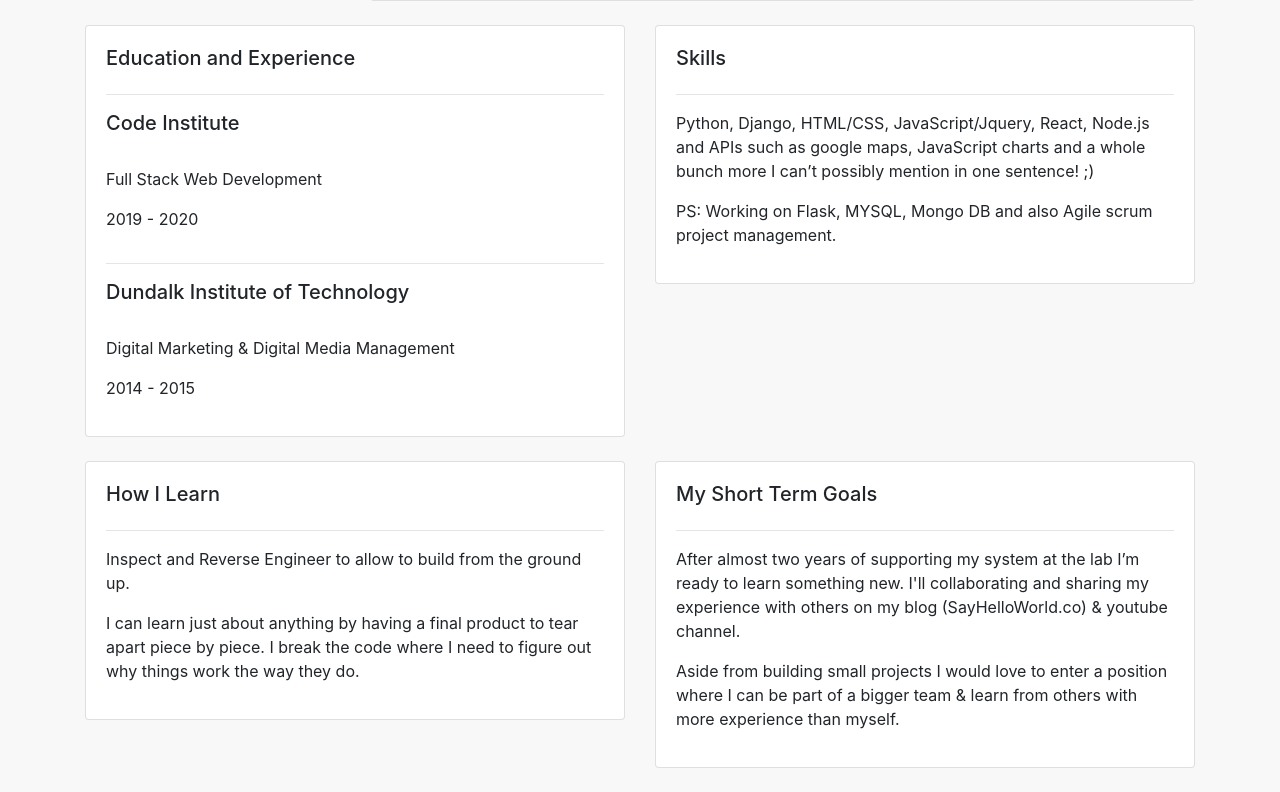
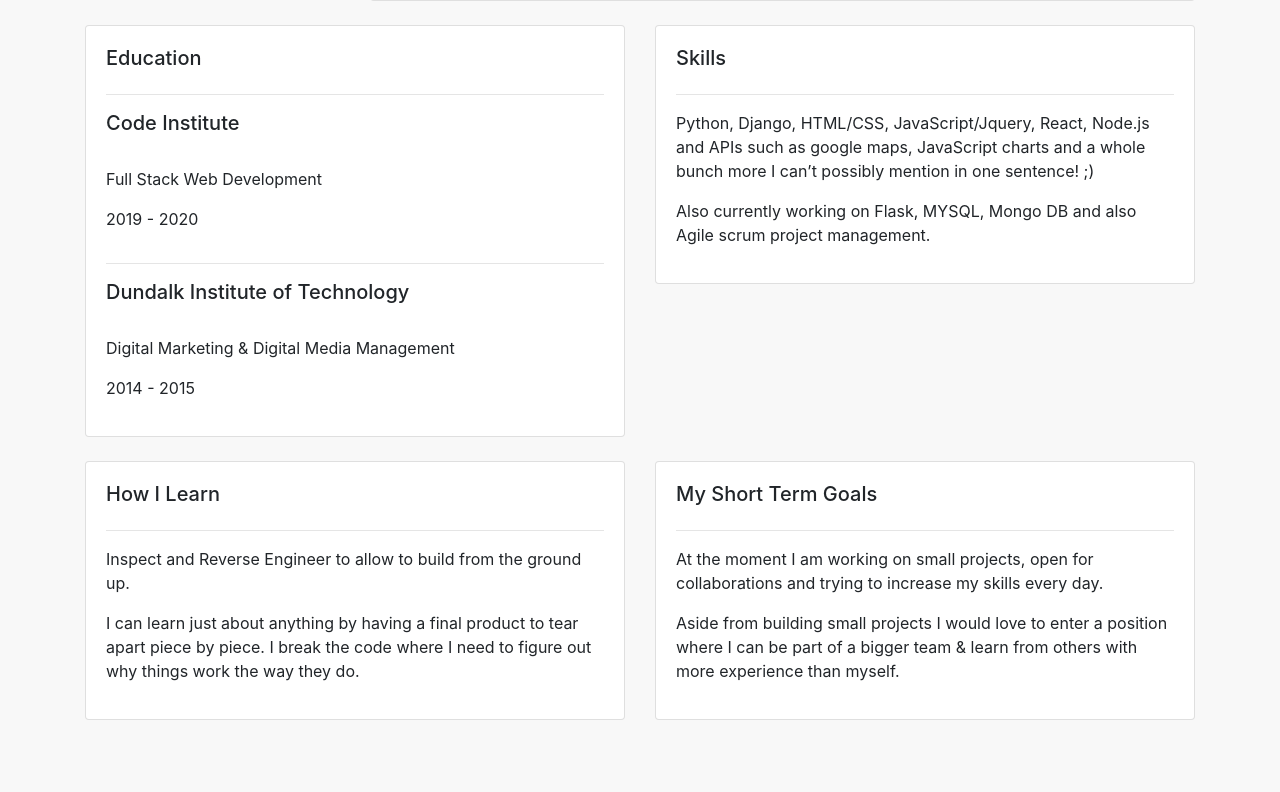
Before and after one commit to 1208kelly/portfolio-resume, a Django app: page / in a window 1280 px wide. Shown: the part 527-1319 px from the top of the page. After the commit the page ends 1247 px from the top, so only its background shows below. Run offline with Django 3.2, Linux system fonts and the light colour scheme; some libraries are stand-ins or nearby versions.

Commit message:
Updating details

```diff
--- a/portfolio_base/templates/portfolio_base/home.html
+++ b/portfolio_base/templates/portfolio_base/home.html
@@ -44,7 +44,7 @@
         <div class="row">
             <div class="col-md-6">
                 <div class="card card-body">
-                    <h5>Education and Experience</h5>
+                    <h5>Education</h5>
 					<hr>
                     <h5>Code Institute</h5>
                     <br>
@@ -62,7 +62,7 @@
                     <h5>Skills</h5>
 					<hr>
 					<p>Python, Django, HTML/CSS, JavaScript/Jquery, React, Node.js and APIs such as google maps, JavaScript charts and a whole bunch more I can’t possibly mention in one sentence! ;)</p>
-					<p>PS: Working on Flask, MYSQL, Mongo DB and also Agile scrum project management.</p>
+					<p>Also currently working on Flask, MYSQL, Mongo DB and also Agile scrum project management.</p>
                 </div>
             </div>
         </div>
@@ -81,7 +81,7 @@
                 <div class="card card-body">
                     <h5>My Short Term Goals</h5>
                     <hr>
-                    <p>After almost two years of supporting my system at the lab I’m ready to learn something new. I'll collaborating and sharing my experience with others on my blog (SayHelloWorld.co) & youtube channel.</p>
+                    <p>At the moment I am working on small projects, open for collaborations and trying to increase my skills every day.</p>
                     <p>Aside from building small projects I would love to enter a position where I can be part of a bigger team & learn from others with more experience than myself.</p>
                 </div>
             </div>
```
